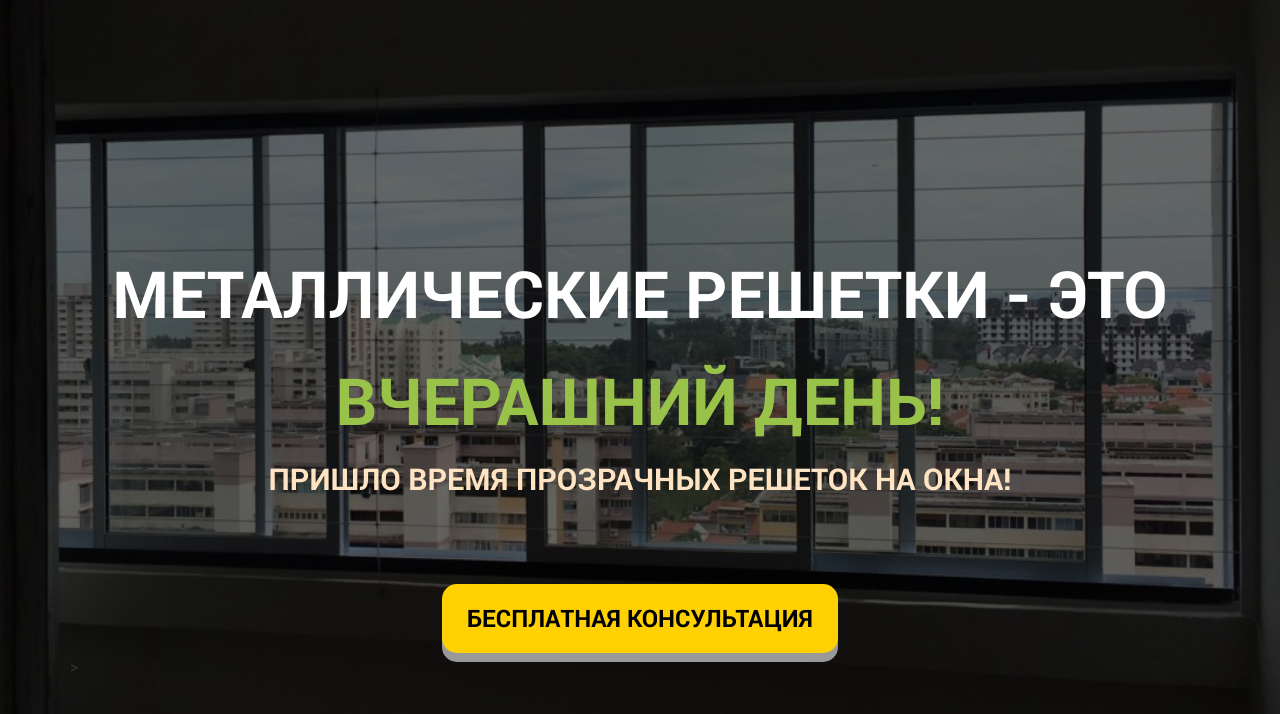
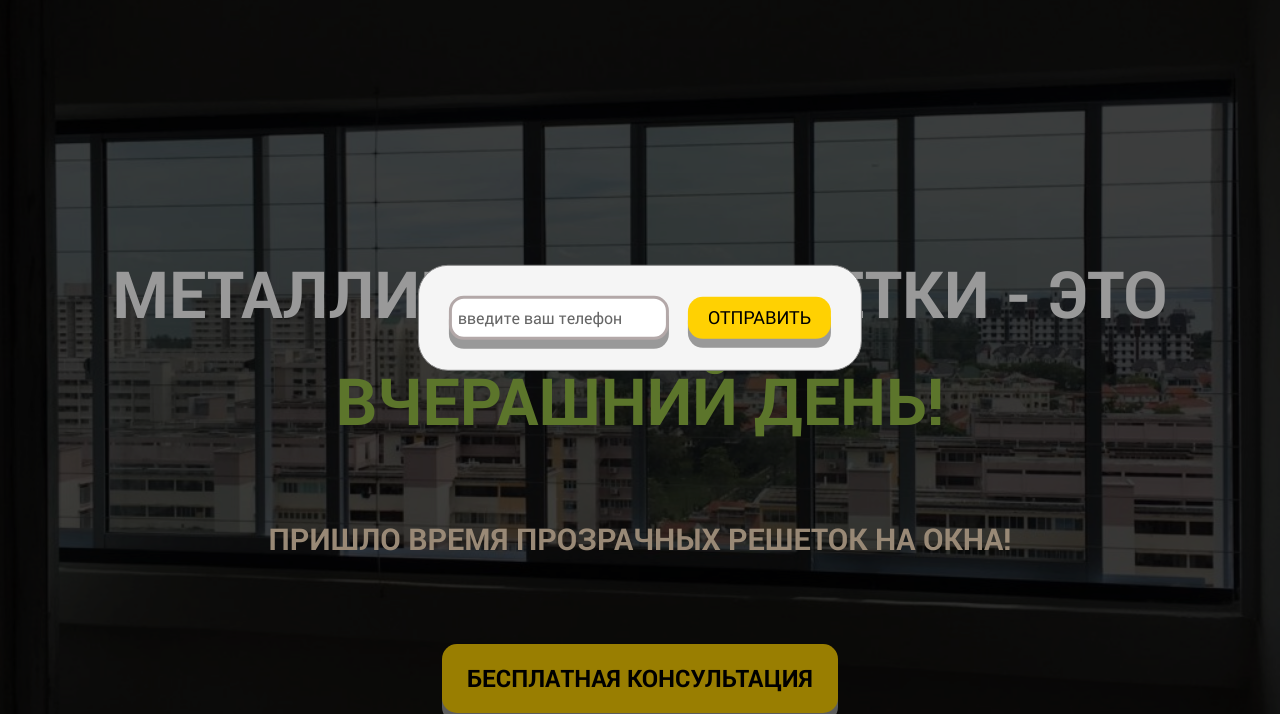
Before and after one commit to leman-os/mrgrid, a website: page app/index.html in a window 1280 px wide. Both pictures are taken after a click on the button "БЕСПЛАТНАЯ КОНСУЛЬТАЦИЯ". Shown: the part 82-796 px from the top of the page. Drawn offline with nearby package versions, Linux system fonts and the light colour scheme; files that its build step writes are made by us from their sources; a script that the page names is missing.

Commit message:
add modal form

```diff
--- a/app/index.html
+++ b/app/index.html
@@ -45,6 +45,21 @@
     background-size: cover;
 }
 </style>
+
+<div id="myModal" class="modal">
+
+  <!-- Modal content -->
+  <div class="modal-content">
+   <!--  <span class="close">&times;</span> -->
+    <form action=""><center>
+    	<input type="text" name="phone" placeholder="введите ваш телефон" class="inphone">
+    	<button type="submit" class="butsend">отправить</button>
+    </center>
+    </form>
+  </div>
+
+</div>
+
 <button onclick="topFunction()" id="myBtn" title="Наверх">Наверх</button>
 	<div class="head" id="head">
 		<div class="overhead">
@@ -77,7 +92,7 @@
 				</div>
 				<div class="col-md-12">
 					<h2>пришло время прозрачных решеток на окна!</h2>
-					<center><button class="butm">бесплатная консультация</button></center>>
+					<center><button class="butm" id="mybtn1">бесплатная консультация</button></center>>
 
 				</div>
 			</div>
--- a/app/sass/main.sass
+++ b/app/sass/main.sass
@@ -144,9 +144,9 @@ h1
 h2
 	@extend h1
 	font-size: 30px
-	margin-top: 0
 	padding-top: 0
 	color: #ffe4c4
+	margin-top: 60px
 
 #myBtn
 	display: none
@@ -164,5 +164,73 @@ h2
 #myBtn:hover
 	background-color: #555
 
+.butsend
+	padding: 6px 20px
+	font-size: 18px
+	text-align: center
+	cursor: pointer
+	outline: none
+	color: #000
+	background-color: #ffd102
+	border: none
+	border-radius: 15px
+	box-shadow: 0 9px #999
+	text-transform: uppercase
+	font-weight: 500
+	display: inline-block
+	margin-left: 15px
+.butsend:hover
+	background-color: #3e8e41
+	color: #fff
+
+.butsend:active
+	background-color: #3e8e41
+	box-shadow: 0 5px #666
+	transform: translateY(4px)
+
+.inphone
+	border: 3px solid #b3a8a8
+	border-radius: 11px
+	padding: 6px
+	display: inline-block
+	border-radius: 15px
+	box-shadow: 0 9px #999
+
+.modal
+	display: none
+	position: fixed
+	z-index: 11
+	padding-top: 100px
+	left: 0
+	top: 0
+	width: 100%
+	height: 100%
+	overflow: auto
+	background-color: rgb(0,0,0)
+	background-color: rgba(0,0,0,0.4)
+
+.modal-content
+	background-color: #fefefe
+	margin: auto
+	padding: 30px
+	border: 1px solid #888
+	position: absolute
+	top: 50%
+	left: 50%
+	transform: translate(-50%, -50%)
+	border-radius: 30px
+	background-color: #f5f5f5
+
+.close
+	color: #aaaaaa
+	float: right
+	font-size: 35px
+	font-weight: bold
+	display: block
+
+.close:hover, .close:focus
+	color: #000
+	text-decoration: none
+	cursor: pointer
 
 @import "media" // Всегда в конце
```
Also changed, not shown: app/js/common.js (+20 -1 lines), app/js/common.min.js, app/js/scripts.min.js.
